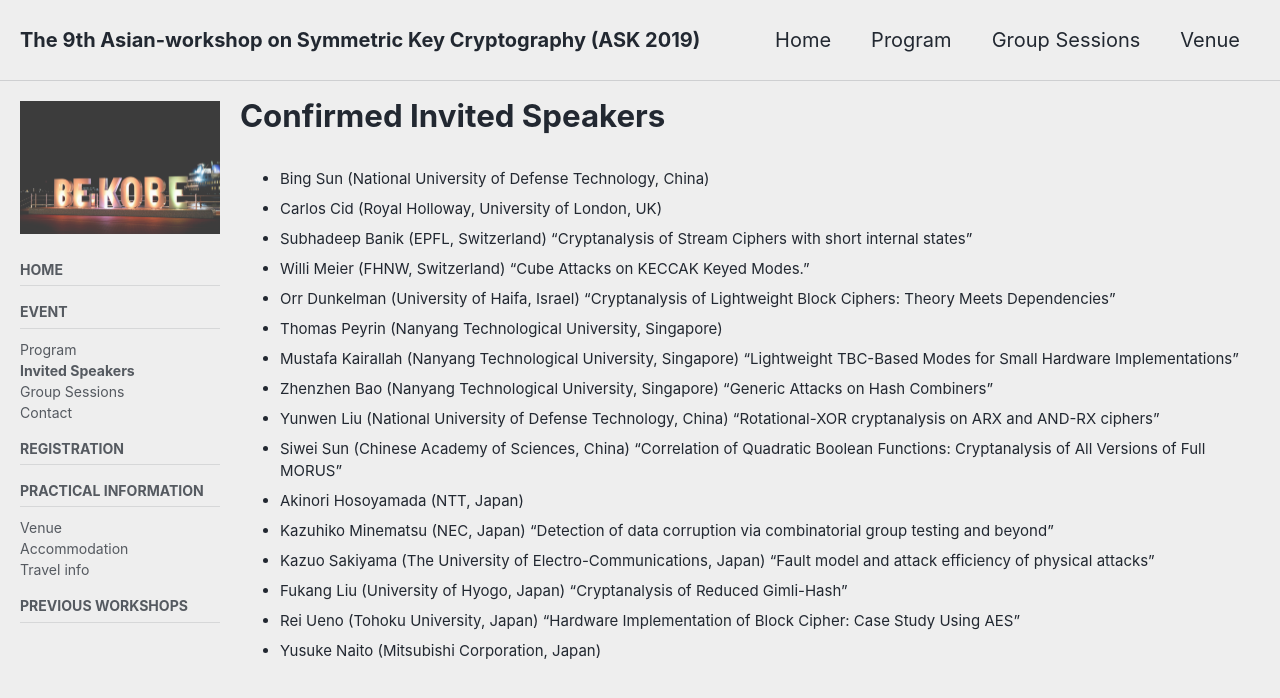
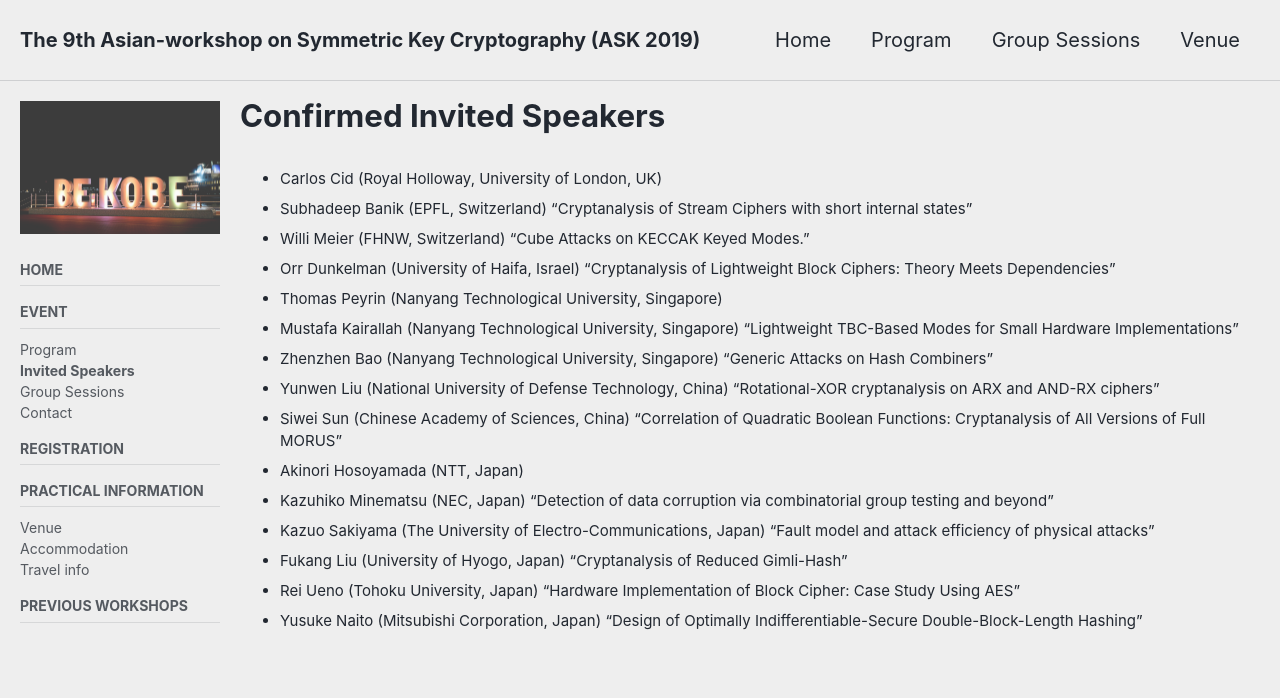
Before and after one commit to askworkshop/ask2019, a Jekyll site: the page built from invited.md, in a window 1280 px wide and 900 px high. Shown: the top 698 px of the window. Built offline with Jekyll 4.4.1, drawn with Linux system fonts in a browser that asks for light colours; cached includes are drawn as plain includes; nearby versions of some CDN libraries; our own code applies the rules of GitHub Pages for plain Markdown files.

Commit message:
add some topics of guest speakers

```diff
--- a/invited.md
+++ b/invited.md
@@ -11,7 +11,6 @@ sidebar:
 
 # Confirmed Invited Speakers
 
-- Bing Sun (National University of Defense Technology, China)
 - Carlos Cid (Royal Holloway, University of London, UK)
 - Subhadeep Banik (EPFL, Switzerland)
   "Cryptanalysis of Stream Ciphers with short internal states"
@@ -38,3 +37,4 @@ sidebar:
 - Rei Ueno (Tohoku University, Japan)
   "Hardware Implementation of Block Cipher: Case Study Using AES"
 - Yusuke Naito (Mitsubishi Corporation, Japan)
+  "Design of Optimally Indifferentiable-Secure Double-Block-Length Hashing"
```
